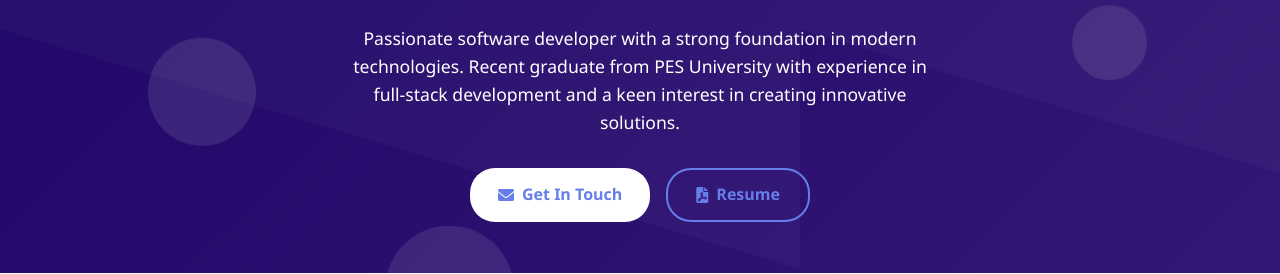
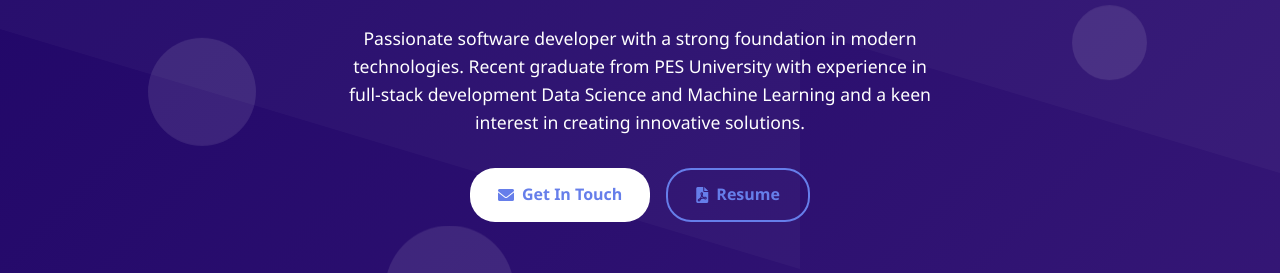
Before and after one commit to DanishAhmed33/Danish-Ahmed, a plain HTML site: page index.html in a window 1280 px wide. Shown: the part 527-801 px from the top of the page. Drawn offline with Linux system fonts and the light colour scheme.

Commit message:
certificates

```diff
--- a/index.html
+++ b/index.html
@@ -1009,7 +1009,7 @@
                 <p class="hero-summary">
                     Passionate software developer with a strong foundation in modern technologies.
                     Recent graduate from PES University with experience in full-stack development
-                    and a keen interest in creating innovative solutions.
+                     Data Science and Machine Learning and a keen interest in creating innovative solutions.
                 </p>
                 <div class="cta-buttons">
                     <a href="#contact" class="btn btn-primary">
```
